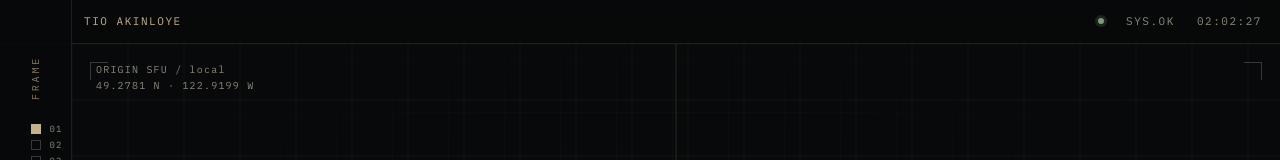
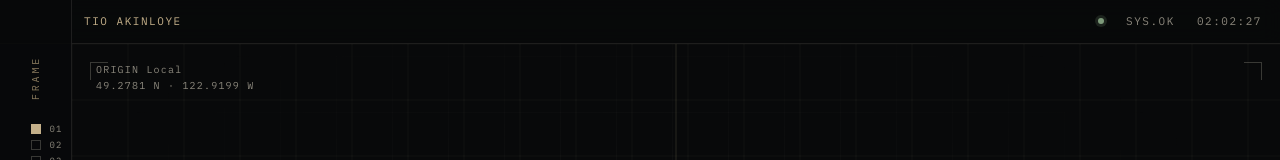
Before and after one commit to t1oluwani/Portfolio-v2, a React (Vite) app: page / in a window 1280 px wide. Shown: the top 160 px of the page. Built offline with nearby package versions, Linux system fonts and the light colour scheme.

Commit message:
feat: exp page (todo: make each exp collapsible + filters for work or experience and maybe a left right split again)

```diff
--- a/src/sections/Experience.tsx
+++ b/src/sections/Experience.tsx
@@ -6,7 +6,12 @@ export function Experience() {
   const ref = useReveal<HTMLDivElement>();
   return (
     <section id="path" className="section" aria-labelledby="path-title">
-      <SectionHeader index="04" stage="BUILD" title="Mission log" aside="education / roles" />
+      <SectionHeader
+        index="04"
+        stage="My path so far"
+        title="Experience"
+        aside="Work + Education"
+      />
       <h2 id="path-title" className="sr-only">
         Experience
       </h2>
--- a/src/sections/Hero.tsx
+++ b/src/sections/Hero.tsx
@@ -11,7 +11,7 @@ export function Hero() {
   const coords = {
     lat: "49.2781 N",
     lon: "122.9199 W",
-    frame: "SFU / local",
+    frame: "Local",
   };
 
   return (
```
